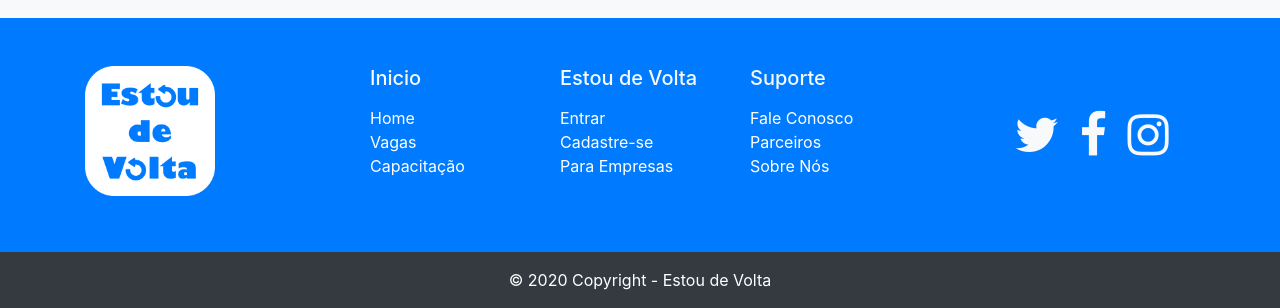
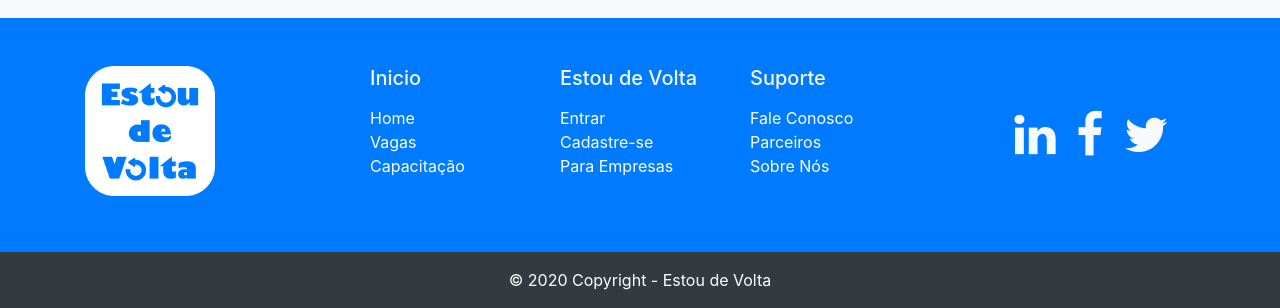
Before and after one commit to francinelio/Pagina-de-Vagas, a PHP site: page / in a window 1280 px wide. Shown: the part 1622-1930 px from the top of the page. Run offline with PHP 8.4, Linux system fonts and the light colour scheme; some libraries are stand-ins or nearby versions.

Commit message:
Atualizando Logo Instagram para Linkdn

```diff
--- a/includes/rodape.php
+++ b/includes/rodape.php
@@ -34,9 +34,9 @@
                 </div>
                 <div class="col-sm-3 my-auto">
                     <div class="text-center ml-5">
-                        <a href="" class="twitter"><i class="fa fa-3x mx-2 fa-twitter text-light"></i></a>
-                        <a href="" class="facebook"><i class="fa fa-3x mx-2 fa-facebook  text-light"></i></a>
-                        <a href="" class="instagram"><i class="fa fa-3x mx-2 fa-instagram  text-light"></i></a>
+                        <a href="" target="_blank" title="LinkedIn" class="linkedin"><i class="fa fa-3x mx-2 fa-linkedin text-light"></i></a>
+                        <a href="" target="_blank" title="Facebook" class="facebook"><i class="fa fa-3x mx-2 fa-facebook text-light"></i></a>
+                        <a href="" target="_blank" title="Twitter" class="twitter"><i class="fa fa-3x mx-2 fa-twitter text-light"></i></a>
                     </div>
                 </div>
             </div>
```
Also changed, not shown: includes/conexao.php (+15 -0 lines).
